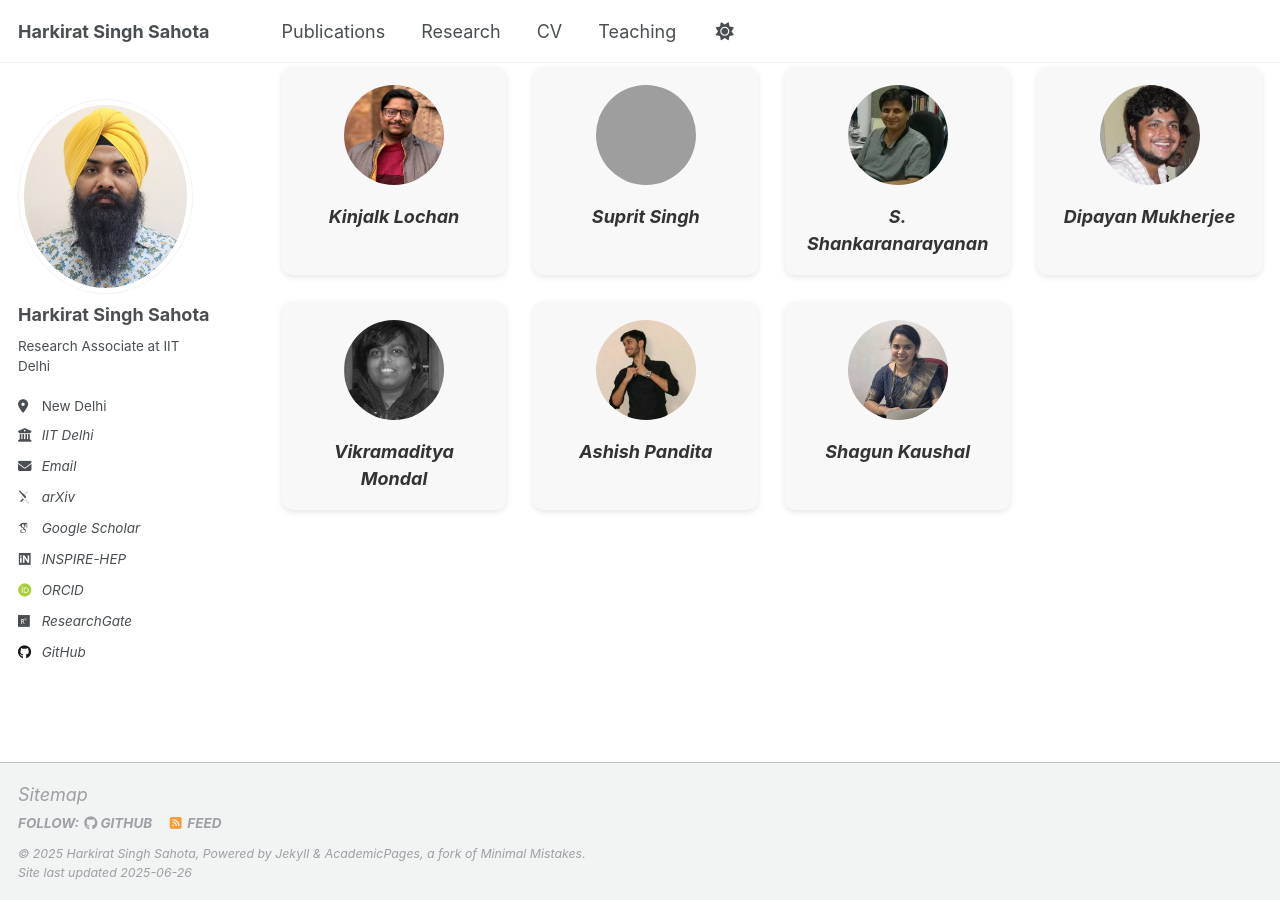
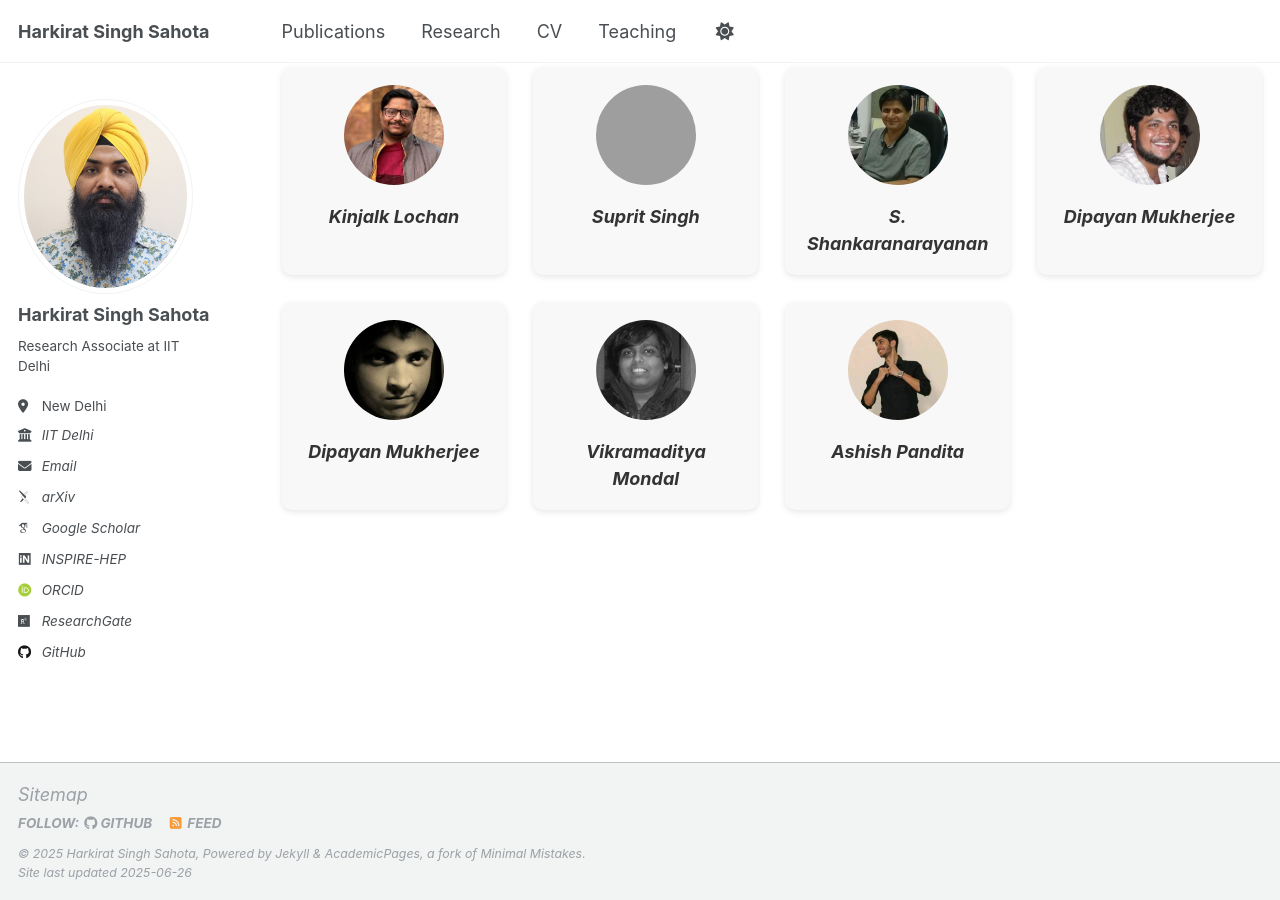
Before and after one commit to harkiratss/harkiratss.github.io, a Jekyll site: the page built from _pages/research.md, in a window 1280 px wide and 900 px high, scrolled down 741 px. Built offline with Jekyll 4.4.1, drawn with Linux system fonts in a browser that asks for light colours; some web fonts are replaced; grey boxes are pictures that could not be loaded.

Commit message:
Update research.md

```diff
--- a/_pages/research.md
+++ b/_pages/research.md
@@ -100,6 +100,11 @@ author_profile: true
   </div>
 
   <div class="collab-card">
+    <img src="/images/research_cards/dipayan.jpeg" alt="Dipayan Mukherjee">
+    <a class="collab-name" href="https://www.rri.res.in/people/postdoctoral-fellows/dipayan-mukherjee">Dipayan Mukherjee</a>
+  </div>
+
+  <div class="collab-card">
     <img src="/images/research_cards/mondal.jpg">
     <a class="collab-name" href="https://scholar.google.com/citations?hl=en&user=rb0NaaMAAAAJ">Vikramaditya Mondal</a>
   </div>
@@ -109,9 +114,9 @@ author_profile: true
     <a class="collab-name" href="https://in.linkedin.com/in/ashish-pandita-7850a21b2">Ashish Pandita</a>
   </div>
 
-  <div class="collab-card">
+ <!--  <div class="collab-card">
     <img src="/images/research_cards/kaushal.jpeg" alt="Shagun Kaushal">
     <a class="collab-name" href="https://in.linkedin.com/in/shagun-kaushal-63881a231">Shagun Kaushal</a>
-  </div>
+  </div>-->
 
 </div>
```
